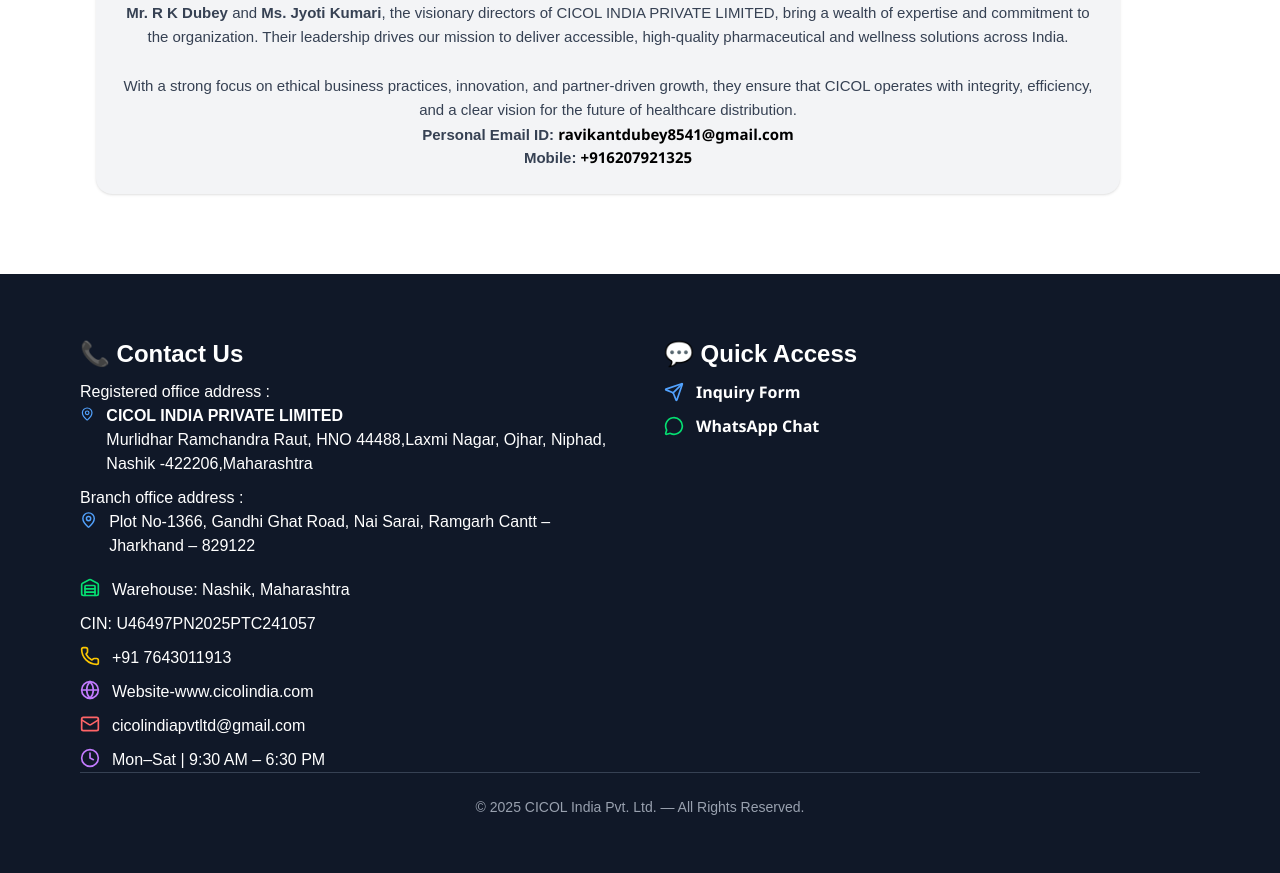
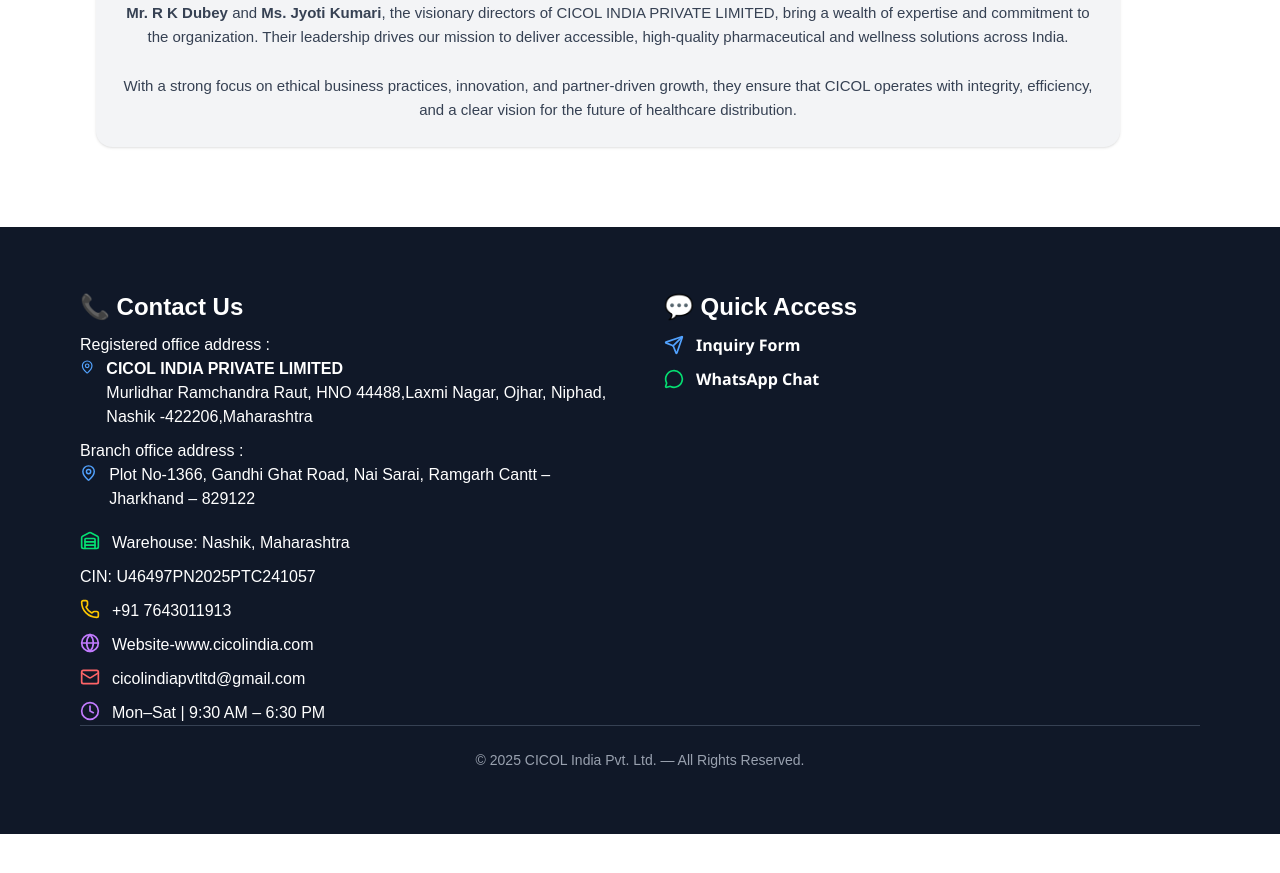
Before and after one commit to aayush-916/cicol, a React (Vite) app: page /AboutUs in a window 1280 px wide. Shown: the part 791-1664 px from the top of the page. After the commit the page ends 1625 px from the top, so only its background shows below. Built offline with nearby package versions, Linux system fonts and the light colour scheme.

Commit message:
product added

```diff
--- a/src/AboutUsPage.jsx
+++ b/src/AboutUsPage.jsx
@@ -94,14 +94,7 @@
   operates with integrity, efficiency, and a clear vision for the future of healthcare distribution.
 </p>
 
-<div className="text-center mt-4">
-  <p className="text-gray-700 text-[15px]">
-    <strong>Personal Email ID:</strong> <a href="mailto:ravikantdubey8541@gmail.com" className="text-blue-600 underline">ravikantdubey8541@gmail.com</a>
-  </p>
-  <p className="text-gray-700 text-[15px]">
-    <strong>Mobile:</strong> <a href="tel:+916207921325" className="text-blue-600 underline">+916207921325</a>
-  </p>
-</div>
+
 
 </motion.div>
 
```
